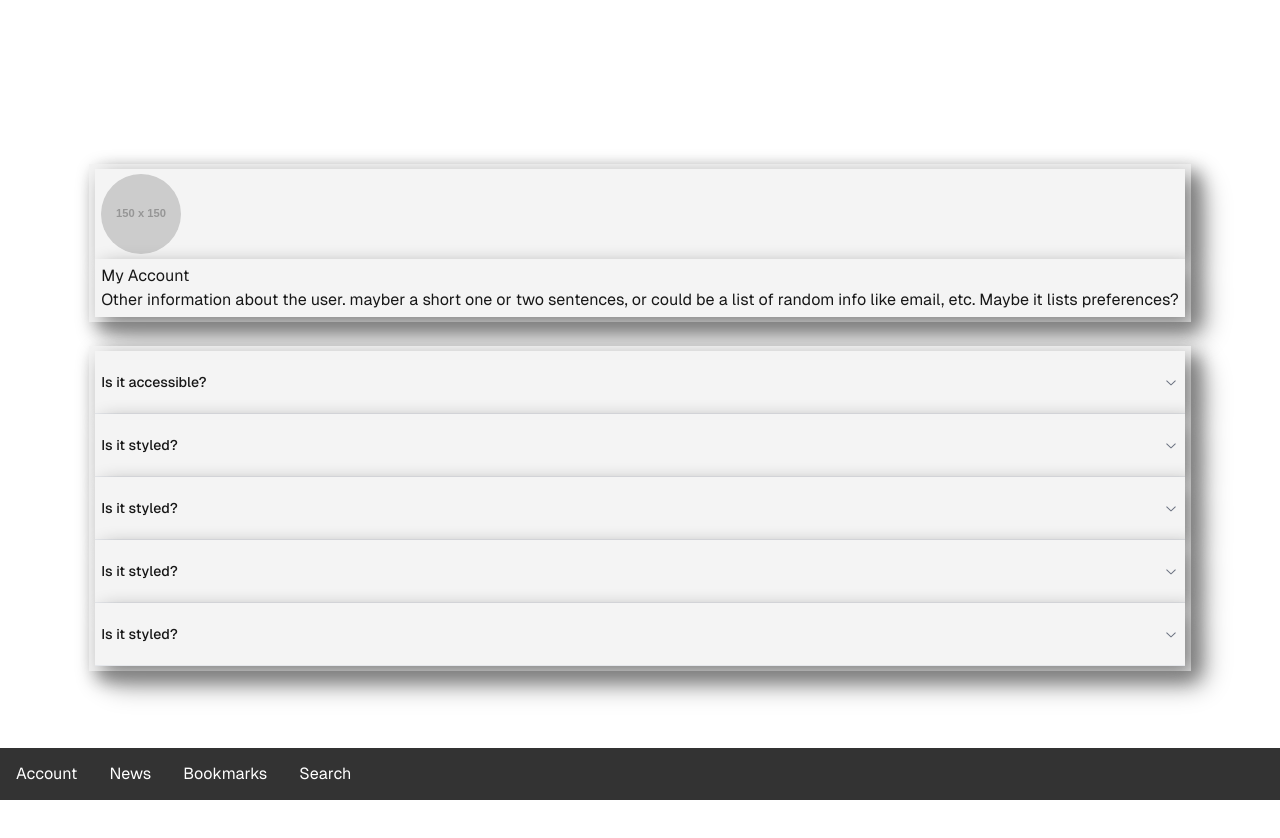
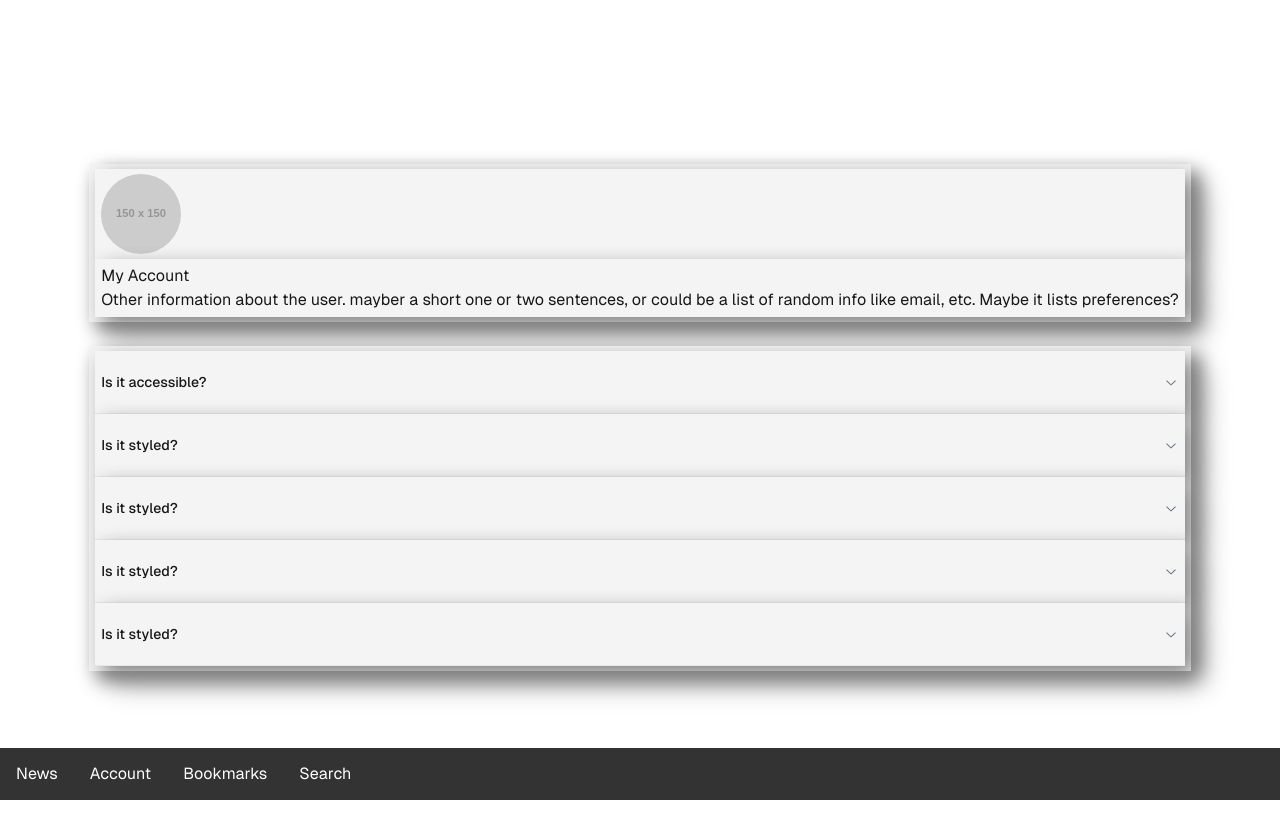
Before and after one commit to HeadlinerAI/website, a Next.js app: page /account in a window 1280 px wide. Shown: the top 838 px of the page. Built offline with nearby package versions, Linux system fonts and the light colour scheme.

Commit message:
trying to fix navbar

```diff
--- a/src/app/account/page.js
+++ b/src/app/account/page.js
@@ -66,12 +66,12 @@ export default function Home() {
 
         </div>
       </main>
-      <ul className = "navbar">
-          <li><a href = "/account">Account</a></li>
-          <li><a href = "/">News</a></li>
-          <li><a href = "/bookmarks">Bookmarks</a></li>
-          <li><a href = "/search">Search</a></li>
-        </ul>
+      <div className = "navbar">
+            <li><a href = "/">News</a></li>
+            <li><a href = "/account">Account</a></li>
+            <li><a href = "/bookmarks">Bookmarks</a></li>
+            <li><a href = "/search">Search</a></li>
+        </div>
     </div>
   );
 }
--- a/src/app/bookmarks/page.js
+++ b/src/app/bookmarks/page.js
@@ -95,12 +95,12 @@ export default function Home() {
 				  </DrawerContent>
 			  </Drawer>
       </main>
-      <ul className = "navbar">
-          <li><a href = "/account">Account</a></li>
-          <li><a href = "/">News</a></li>
-          <li><a href = "/bookmarks">Bookmarks</a></li>
-          <li><a href = "/search">Search</a></li>
-        </ul>
+      <div className = "navbar">
+            <li><a href = "/">News</a></li>
+            <li><a href = "/account">Account</a></li>
+            <li><a href = "/bookmarks">Bookmarks</a></li>
+            <li><a href = "/search">Search</a></li>
+        </div>
     </div>
   );
 }
--- a/src/app/page.jsx
+++ b/src/app/page.jsx
@@ -170,13 +170,13 @@ export default function Home() {
 					</DrawerFooter>
 				</DrawerContent>
 			</Drawer>
-			<ul class="navbar">
-				<li><a href="/account">Account</a></li>
-				<li><a href="/">News</a></li>
-				<li><a href="/bookmarks">Bookmarks</a></li>
-				<li><a href="/search">Search</a></li>
-			</ul>
 		</main>
+    <div class="navbar">
+       <li><a href = "/">News</a></li>
+       <li><a href = "/account">Account</a></li>
+       <li><a href = "/bookmarks">Bookmarks</a></li>
+       <li><a href = "/search">Search</a></li>
+		</div>
 	</div>
 
 
--- a/src/app/search/page.js
+++ b/src/app/search/page.js
@@ -114,12 +114,12 @@ export default function Home() {
 				  </DrawerContent>
 			  </Drawer>
       </main>
-      <ul className = "navbar">
-          <li><a href = "/account">Account</a></li>
-          <li><a href = "/">News</a></li>
-          <li><a href = "/bookmarks">Bookmarks</a></li>
-          <li><a href = "/search">Search</a></li>
-        </ul>
+      <div className = "navbar">
+            <li><a href = "/">News</a></li>
+            <li><a href = "/account">Account</a></li>
+            <li><a href = "/bookmarks">Bookmarks</a></li>
+            <li><a href = "/search">Search</a></li>
+        </div>
     </div>
   );
 }
```
